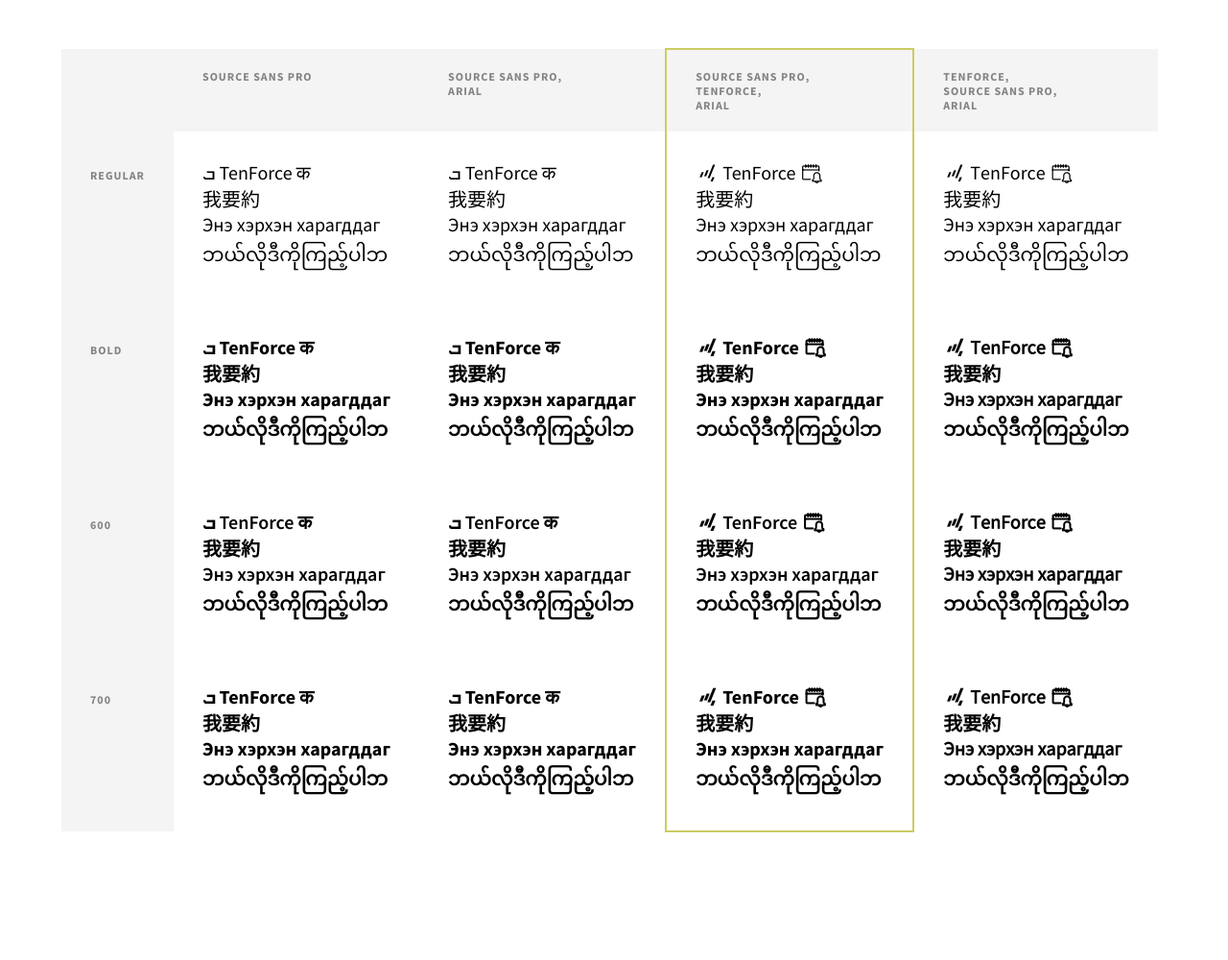
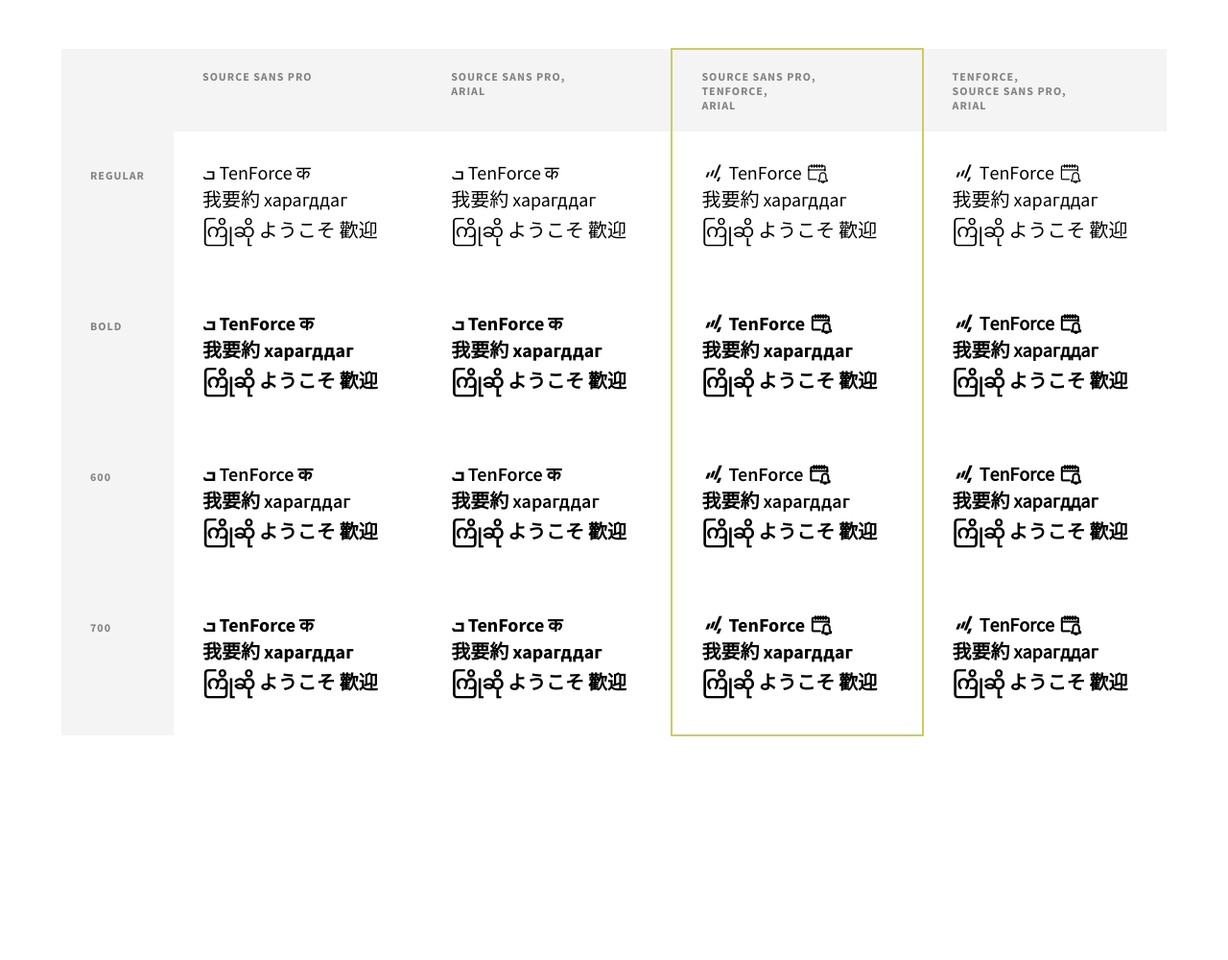
Before and after one commit to lordblendi/tracker-mockup, a Jekyll site: the page built from pages/font.html, in a window 1280 px wide. Shown: the whole page at 96% size. Built offline with Jekyll 4.4.1, drawn with Linux system fonts in a browser that asks for light colours; nearby versions of some CDN libraries; comment, search, counter and statistics services are not loaded.

Commit message:
update font page

```diff
--- a/pages/font.html
+++ b/pages/font.html
@@ -52,7 +52,6 @@ permalink: /font
   .w700 {
     font-weight: 700;
   }
-
   .highlight {
     border-left: 2px solid #cccc63;
     border-right: 2px solid #cccc63;
@@ -79,40 +78,40 @@ permalink: /font
   <tbody>
     <tr>
       <td class="label">Regular</td>
-      <td class="ff-ssp regular">ܒ TenForce क<br>我要約<br>Энэ хэрхэн харагддаг<br>ဘယ်လိုဒီကိုကြည့်ပါဘ</td>
-      <td class="ff-ssp-ar regular">ܒ TenForce क<br>我要約<br>Энэ хэрхэн харагддаг<br>ဘယ်လိုဒီကိုကြည့်ပါဘ</td>
-      <td class="ff-ssp-tf regular highlight">ܒ TenForce क<br>我要約<br>Энэ хэрхэн харагддаг<br>ဘယ်လိုဒီကိုကြည့်ပါဘ</td>
-      <td class="ff-tf-ssp regular">ܒ TenForce क<br>我要約<br>Энэ хэрхэн харагддаг<br>ဘယ်လိုဒီကိုကြည့်ပါဘ</td>
+      <td class="ff-ssp regular">ܒ TenForce क<br>我要約 харагддаг ကြိုဆို ようこそ 歡迎</td>
+      <td class="ff-ssp-ar regular">ܒ TenForce क<br>我要約 харагддаг ကြိုဆို ようこそ 歡迎</td>
+      <td class="ff-ssp-tf regular highlight">ܒ TenForce क<br>我要約 харагддаг ကြိုဆို ようこそ 歡迎</td>
+      <td class="ff-tf-ssp regular">ܒ TenForce क<br>我要約 харагддаг ကြိုဆို ようこそ 歡迎</td>
     </tr>
     <tr>
       <td class="label">Bold</td>
-      <td class="ff-ssp bold">ܒ TenForce क<br>我要約<br>Энэ хэрхэн харагддаг<br>ဘယ်လိုဒီကိုကြည့်ပါဘ</td>
-      <td class="ff-ssp-ar bold">ܒ TenForce क<br>我要約<br>Энэ хэрхэн харагддаг<br>ဘယ်လိုဒီကိုကြည့်ပါဘ</td>
-      <td class="ff-ssp-tf bold highlight">ܒ TenForce क<br>我要約<br>Энэ хэрхэн харагддаг<br>ဘယ်လိုဒီကိုကြည့်ပါဘ</td>
-      <td class="ff-tf-ssp bold">ܒ TenForce क<br>我要約<br>Энэ хэрхэн харагддаг<br>ဘယ်လိုဒီကိုကြည့်ပါဘ</td>
+      <td class="ff-ssp bold">ܒ TenForce क<br>我要約 харагддаг ကြိုဆို ようこそ 歡迎</td>
+      <td class="ff-ssp-ar bold">ܒ TenForce क<br>我要約 харагддаг ကြိုဆို ようこそ 歡迎</td>
+      <td class="ff-ssp-tf bold highlight">ܒ TenForce क<br>我要約 харагддаг ကြိုဆို ようこそ 歡迎</td>
+      <td class="ff-tf-ssp bold">ܒ TenForce क<br>我要約 харагддаг ကြိုဆို ようこそ 歡迎</td>
     </tr>
     <!--
     <tr>
       <td class="label">italic</td>
-      <td class="ff-ssp italic">ܒ TenForce क<br>我要約<br>Энэ хэрхэн харагддаг<br>ဘယ်လိုဒီကိုကြည့်ပါဘ</td>
-      <td class="ff-ssp-ar italic">ܒ TenForce क<br>我要約<br>Энэ хэрхэн харагддаг<br>ဘယ်လိုဒီကိုကြည့်ပါဘ</td>
-      <td class="ff-ssp-tf italic highlight">ܒ TenForce क<br>我要約<br>Энэ хэрхэн харагддаг<br>ဘယ်လိုဒီကိုကြည့်ပါဘ</td>
-      <td class="ff-tf-ssp italic">ܒ TenForce क<br>我要約<br>Энэ хэрхэн харагддаг<br>ဘယ်လိုဒီကိုကြည့်ပါဘ</td>
+      <td class="ff-ssp italic">ܒ TenForce क<br>我要約 харагддаг ကြိုဆို ようこそ 歡迎</td>
+      <td class="ff-ssp-ar italic">ܒ TenForce क<br>我要約 харагддаг ကြိုဆို ようこそ 歡迎</td>
+      <td class="ff-ssp-tf italic highlight">ܒ TenForce क<br>我要約 харагддаг ကြိုဆို ようこそ 歡迎</td>
+      <td class="ff-tf-ssp italic">ܒ TenForce क<br>我要約 харагддаг ကြိုဆို ようこそ 歡迎</td>
     </tr>
     -->
     <tr>
       <td class="label">600</td>
-      <td class="ff-ssp w600">ܒ TenForce क<br>我要約<br>Энэ хэрхэн харагддаг<br>ဘယ်လိုဒီကိုကြည့်ပါဘ</td>
-      <td class="ff-ssp-ar w600">ܒ TenForce क<br>我要約<br>Энэ хэрхэн харагддаг<br>ဘယ်လိုဒီကိုကြည့်ပါဘ</td>
-      <td class="ff-ssp-tf w600 highlight">ܒ TenForce क<br>我要約<br>Энэ хэрхэн харагддаг<br>ဘယ်လိုဒီကိုကြည့်ပါဘ</td>
-      <td class="ff-tf-ssp w600">ܒ TenForce क<br>我要約<br>Энэ хэрхэн харагддаг<br>ဘယ်လိုဒီကိုကြည့်ပါဘ</td>
+      <td class="ff-ssp w600">ܒ TenForce क<br>我要約 харагддаг ကြိုဆို ようこそ 歡迎</td>
+      <td class="ff-ssp-ar w600">ܒ TenForce क<br>我要約 харагддаг ကြိုဆို ようこそ 歡迎</td>
+      <td class="ff-ssp-tf w600 highlight">ܒ TenForce क<br>我要約 харагддаг ကြိုဆို ようこそ 歡迎</td>
+      <td class="ff-tf-ssp w600">ܒ TenForce क<br>我要約 харагддаг ကြိုဆို ようこそ 歡迎</td>
     </tr>
     <tr>
       <td class="last label">700</td>
-      <td class="last ff-ssp w700">ܒ TenForce क<br>我要約<br>Энэ хэрхэн харагддаг<br>ဘယ်လိုဒီကိုကြည့်ပါဘ</td>
-      <td class="last ff-ssp-ar w700">ܒ TenForce क<br>我要約<br>Энэ хэрхэн харагддаг<br>ဘယ်လိုဒီကိုကြည့်ပါဘ</td>
-      <td class="last ff-ssp-tf w700 highlight">ܒ TenForce क<br>我要約<br>Энэ хэрхэн харагддаг<br>ဘယ်လိုဒီကိုကြည့်ပါဘ</td>
-      <td class="last ff-tf-ssp w700">ܒ TenForce क<br>我要約<br>Энэ хэрхэн харагддаг<br>ဘယ်လိုဒီကိုကြည့်ပါဘ</td>
+      <td class="last ff-ssp w700">ܒ TenForce क<br>我要約 харагддаг ကြိုဆို ようこそ 歡迎</td>
+      <td class="last ff-ssp-ar w700">ܒ TenForce क<br>我要約 харагддаг ကြိုဆို ようこそ 歡迎</td>
+      <td class="last ff-ssp-tf w700 highlight">ܒ TenForce क<br>我要約 харагддаг ကြိုဆို ようこそ 歡迎</td>
+      <td class="last ff-tf-ssp w700">ܒ TenForce क<br>我要約 харагддаг ကြိုဆို ようこそ 歡迎</td>
     </tr>
   </tbody>
 </table>
```
